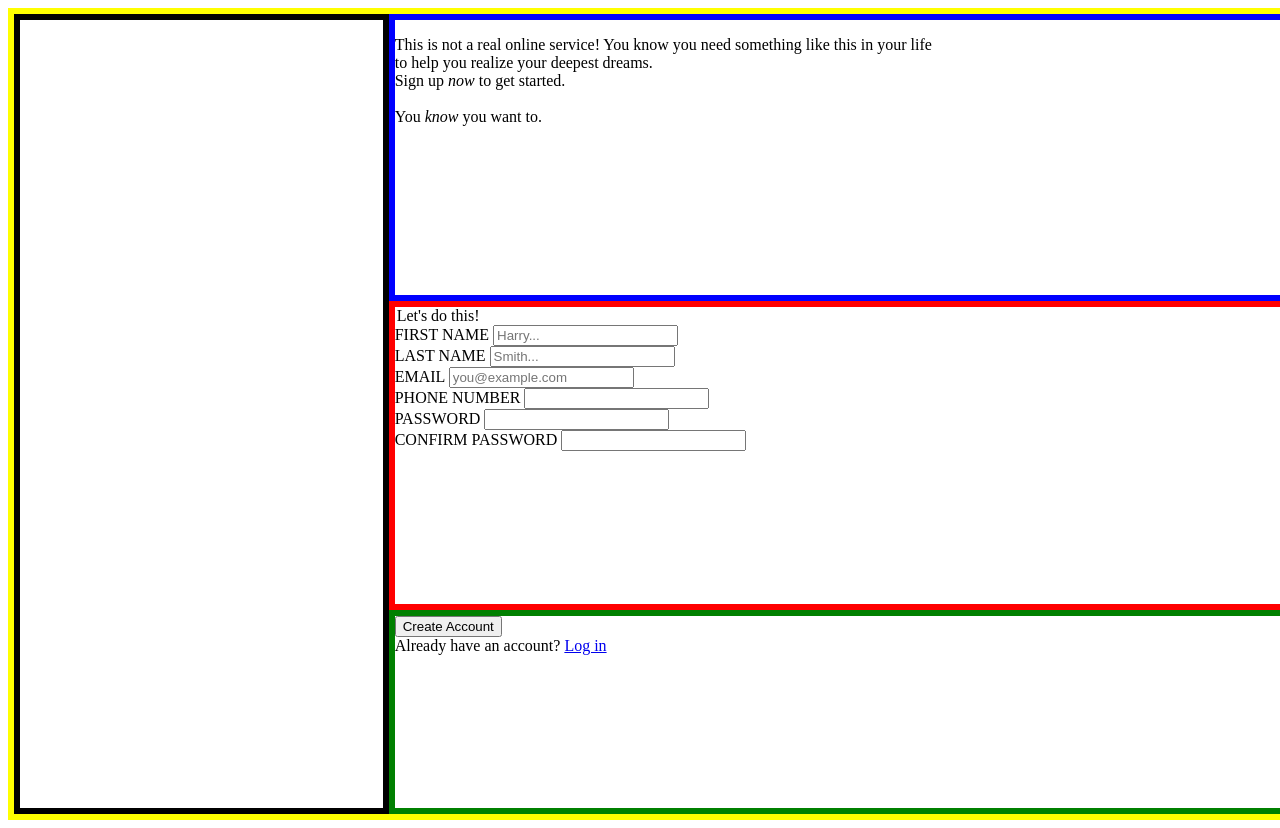
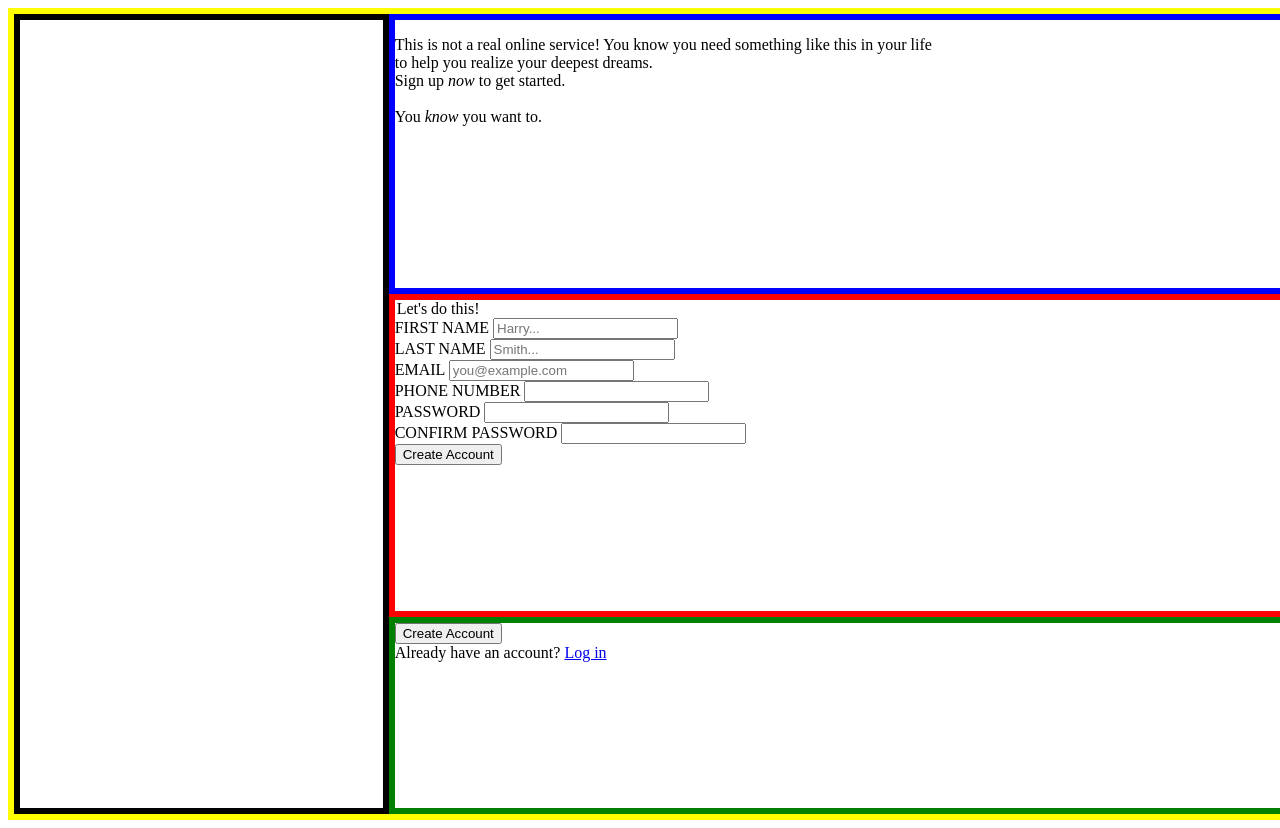
Before and after one commit to harrydoesstuff/sign-up-form, a plain HTML site: page index.html in a window 1280 px wide. Drawn offline with Linux system fonts and the light colour scheme.

Commit message:
minor changes

```diff
--- a/index.html
+++ b/index.html
@@ -59,6 +59,9 @@
                     <input type="password" id="user_password" name="password">
                 </div>
 
+                <button type="submit" class="create-account">Create Account</button>
+
+
             </form>
 
         </div>
```
